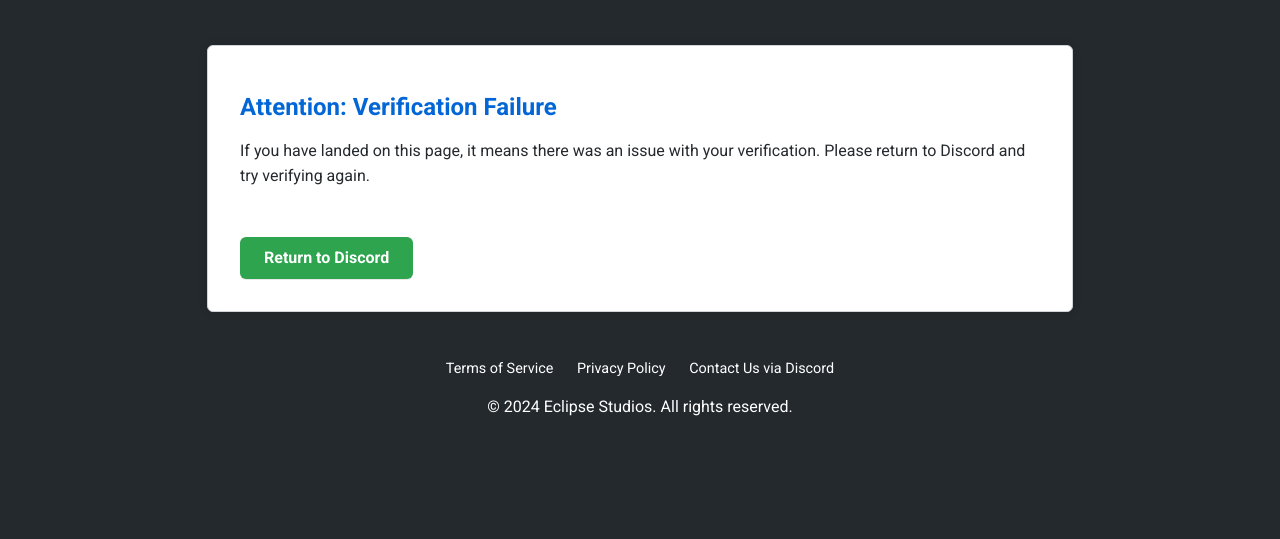
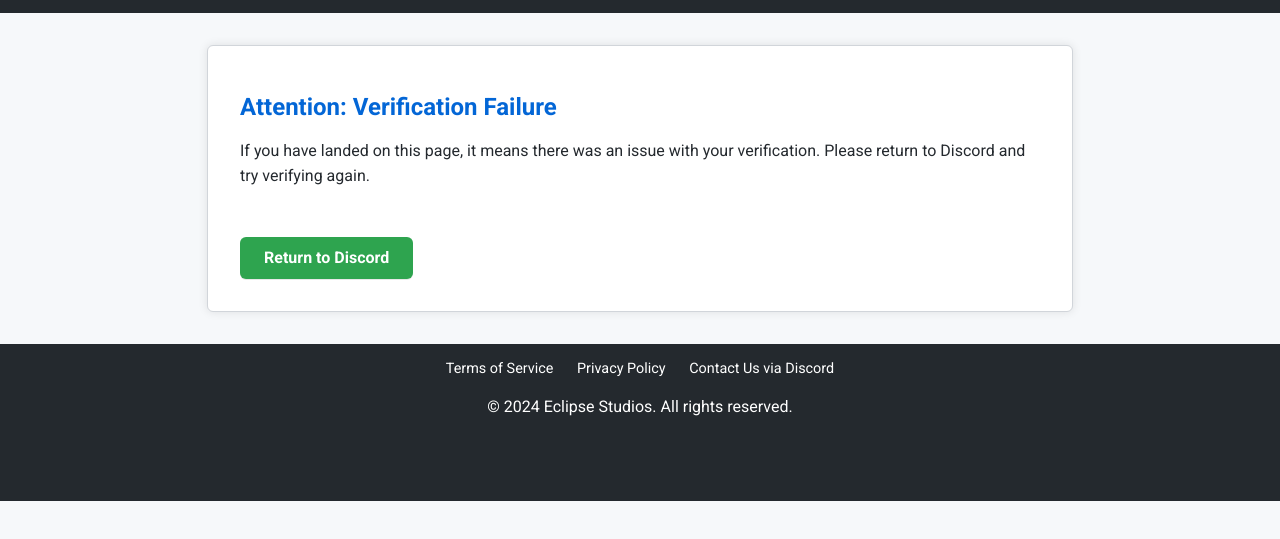
Before and after one commit to Unnamedeveloper/.EclipseStudios, a plain HTML site: page index.html in a window 1280 px wide. Shown: the part 79-618 px from the top of the page. Drawn offline with nearby package versions, Linux system fonts and the light colour scheme.

Commit message:
Update index.html

```diff
--- a/index.html
+++ b/index.html
@@ -9,7 +9,7 @@
     <style>
         body {
             font-family: 'Roboto', sans-serif;
-            background-color: #24292e;
+            background-color: #f6f8fa;
             color: #24292e;
             margin: 0;
             padding: 0;
@@ -104,5 +104,6 @@
         </div>
         <p>&copy; 2024 Eclipse Studios. All rights reserved.</p>
     </footer>
+    <div style="background-color: #24292e; height: 50px;"></div>
 </body>
 </html>
```
